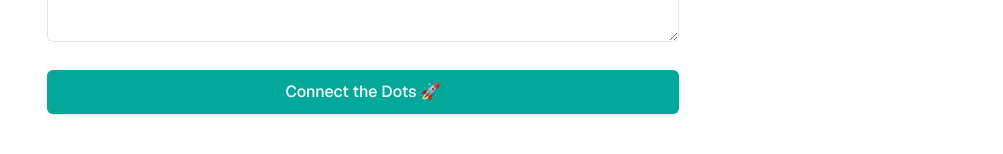
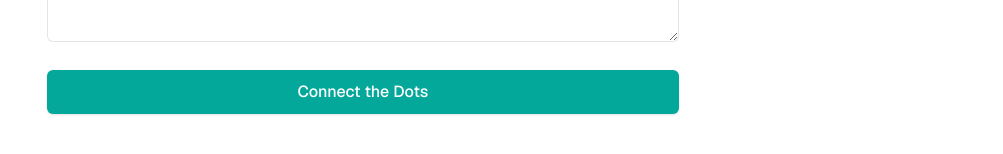
Before and after one commit to Drakhtar359/mozuk-site, a Next.js app in the folder apps/web/: page /mozuk-form in a window 1280 px wide. Shown: the part 1077-1231 px from the top of the page, without its empty margins (277-1280 px from the left). Built offline with nearby package versions, Linux system fonts and the light colour scheme.

Commit message:
ui(form): remove emoji from submit button

```diff
--- a/apps/web/src/app/mozuk-form/page.tsx
+++ b/apps/web/src/app/mozuk-form/page.tsx
@@ -151,7 +151,7 @@ export default function MozukForm() {
           type="submit"
           className="mt-2 inline-flex items-center justify-center rounded-md bg-[var(--brand)] px-5 py-2.5 text-white font-medium shadow-sm transition duration-200 hover:opacity-95 hover:scale-[1.01] active:scale-[0.99]"
         >
-          Connect the Dots 🚀
+          Connect the Dots
         </button>
 
         {sent && (
```
